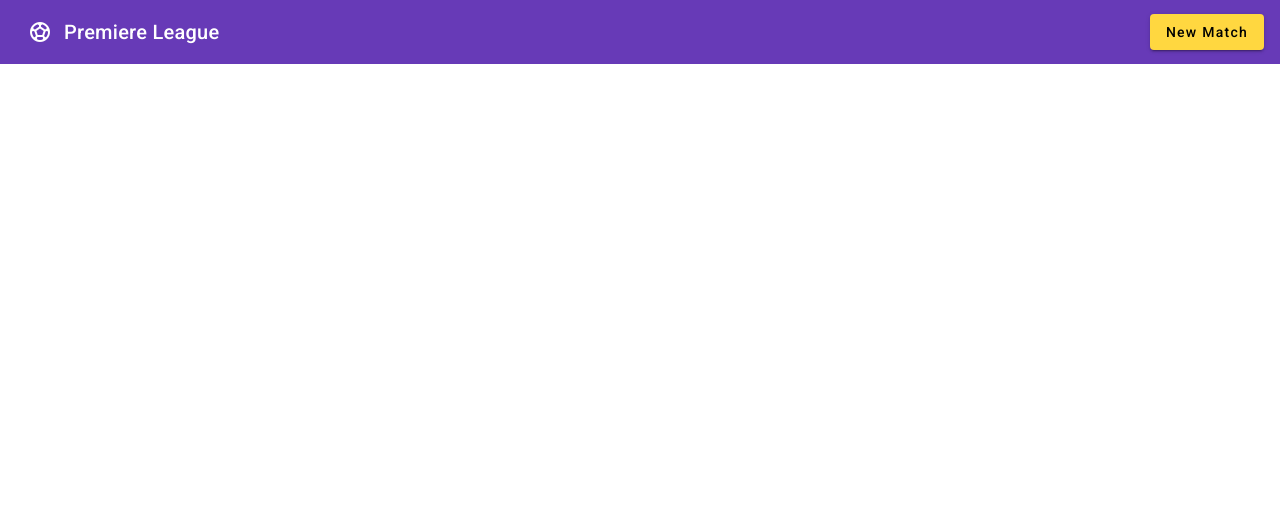
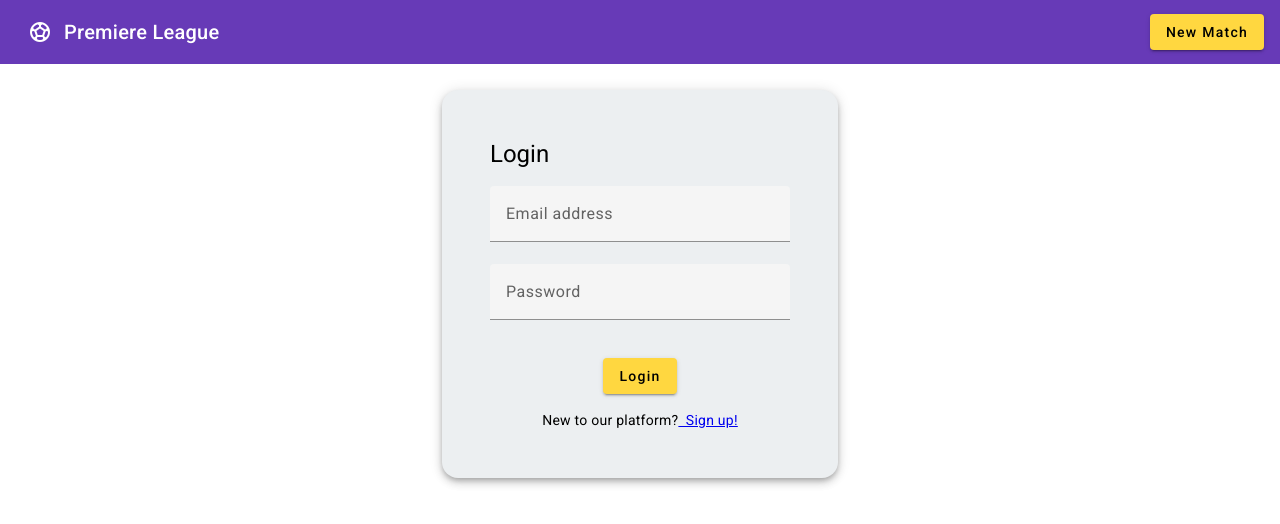
Before and after one commit to sivanshkamat/PL, an Angular app: page /login in a window 1280 px wide. Before the commit this address led to /. Shown: the top 524 px of the page. Built offline with nearby package versions, Linux system fonts and the light colour scheme.

Commit message:
login page created

```diff
--- a/src/app/app-routing.module.ts
+++ b/src/app/app-routing.module.ts
@@ -1,7 +1,21 @@
 import { NgModule } from '@angular/core';
 import { RouterModule, Routes } from '@angular/router';
+import { DialogComponent } from './dialog/dialog.component';
+import { LoginComponent } from './login-page/login/login.component';
+import { SignupComponent } from './login-page/signup/signup.component';
 
-const routes: Routes = [];
+const routes: Routes = [
+{
+  path: 'login',
+  pathMatch: 'full',
+  component: LoginComponent,
+},
+{
+  path: 'signup',
+  pathMatch: 'full',
+  component: SignupComponent,
+}
+];
 
 @NgModule({
   imports: [RouterModule.forRoot(routes)],
--- a/src/app/app.component.html
+++ b/src/app/app.component.html
@@ -6,3 +6,6 @@
     <span class="example-spacer"></span>
     <button mat-raised-button color="accent" (click)="openDialog('0ms', '0ms') ">New Match</button>
   </mat-toolbar>
+  <div class="content">
+  <router-outlet></router-outlet>
+</div>
--- a/src/app/app.component.scss
+++ b/src/app/app.component.scss
@@ -1,3 +1,6 @@
 .example-spacer {
     flex: 1 1 auto;
   }
+  .content{
+    padding: 2%;
+  }
--- a/src/app/login-page/login-page.component.html
+++ b/src/app/login-page/login-page.component.html
@@ -1 +1 @@
-<p>login-page works!</p>
+<form>lmao</form>
--- a/src/app/login-page/login-page.component.scss
+++ b/src/app/login-page/login-page.component.scss
@@ -0,0 +1,26 @@
+.profile-image {
+    position: relative;
+    width: 120px;
+    margin: auto;
+  }
+
+  .profile-image > img {
+    border-radius: 100%;
+    object-fit: cover;
+    object-position: center;
+  }
+
+  .profile-image > button {
+    position: absolute;
+    bottom: 10px;
+    right: 0;
+  }
+
+  .form-container {
+    max-width: 400px;
+  }
+
+  .row {
+    display: flex;
+    gap: 16px;
+  }
--- /dev/null
+++ b/src/app/login-page/login/login.component.html
@@ -0,0 +1,24 @@
+<div class="form-container mat-elevation-z5">
+  <h1>Login</h1>
+  <form [formGroup]="loginForm"  > <!-- (ngSubmit)="submit()" -->
+    <mat-form-field>
+      <input matInput placeholder="Email address" formControlName="email" />
+      <!-- <mat-error *ngIf="email?.errors?.['required']">
+        Email address is required
+      </mat-error> -->
+      <!-- <mat-error *ngIf="email?.errors?.['email']">
+        Please enter a valid email address
+      </mat-error> -->
+    </mat-form-field>
+    <mat-form-field>
+      <input matInput type="password" placeholder="Password" formControlName="password" />
+      <!-- <mat-error *ngIf="password?.errors?.['required']">
+        Password is required
+      </mat-error> -->
+    </mat-form-field>
+    <div class="center margin-top">
+        <button type="submit" mat-raised-button color="accent">Login</button>
+    </div>
+    <span class="center margin-top">New to our platform? <a class="sign-up-link" routerLink="/sign-up"> &nbsp; Sign up!</a></span>
+  </form>
+</div>
--- /dev/null
+++ b/src/app/login-page/login/login.component.scss
@@ -0,0 +1,64 @@
+.profile-image {
+    position: relative;
+    width: 120px;
+    margin: auto;
+  }
+
+  .profile-image > img {
+    border-radius: 100%;
+    object-fit: cover;
+    object-position: center;
+  }
+
+  .profile-image > button {
+    position: absolute;
+    bottom: 10px;
+    right: 0;
+  }
+
+  .form-container {
+    max-width: 400px;
+  }
+
+  .row {
+    display: flex;
+    gap: 16px;
+  }
+
+  /* You can add global styles to this file, and also import other style files */
+
+html,
+body {
+  height: 100%;
+}
+body {
+  margin: 0;
+  font-family: Roboto, "Helvetica Neue", sans-serif;
+}
+
+.form-container {
+  display: block;
+  max-width: 300px;
+  margin: auto;
+
+  background: #eceff1;
+  padding: 48px;
+  border-radius: 16px;
+
+  mat-form-field {
+    width: 100%;
+  }
+}
+
+.center {
+  display: flex;
+  justify-content: center;
+}
+
+.margin-top {
+  margin-top: 16px !important;
+}
+
+.text-center {
+  text-align: center;
+}
--- /dev/null
+++ b/src/app/login-page/login/login.component.ts
@@ -0,0 +1,17 @@
+import { Component } from '@angular/core';
+import { OnInit } from '@angular/core';
+import { FormGroup, FormControl } from '@angular/forms';
+@Component({
+  selector: 'app-login',
+  templateUrl: './login.component.html',
+  styleUrls: ['./login.component.scss']
+})
+export class LoginComponent{
+
+  loginForm = new FormGroup({
+    email: new FormControl(''),
+    password: new FormControl(''),
+});
+constructor() {};
+
+}
--- /dev/null
+++ b/src/app/login-page/signup/signup.component.html
@@ -0,0 +1 @@
+<p>signup works!</p>
```
Also changed, not shown: src/app/app.module.ts (+9 -1 lines), src/app/login-page/signup/signup.component.ts (added, +10 -0 lines), src/app/login-page/signup/signup.component.scss (added), 2 other files (tests, documents, lock files or other folders).
